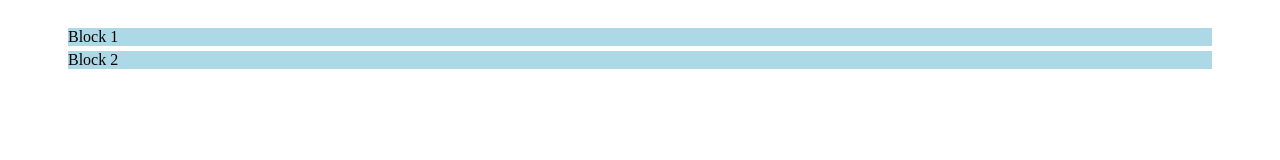
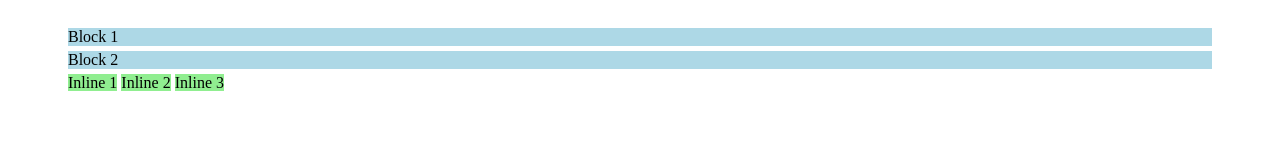
Before and after one commit to GufranKuraishi/WDW_0389, a plain HTML site: page Web Designing Workshop Assignment/Assignment-3.html in a window 1280 px wide. Drawn offline with Linux system fonts and the light colour scheme.

Commit message:
Inline elements completed

```diff
--- a/Web Designing Workshop Assignment/Assignment-3.html
+++ b/Web Designing Workshop Assignment/Assignment-3.html
@@ -12,10 +12,16 @@
            background-color: lightblue;
            margin-bottom: 5px;
            }
+        span {
+            background-color: lightgreen;
+        }
      </style>
 </head>
 <body>
     <div>Block 1</div>
     <div>Block 2</div>
+    <span>Inline 1</span>
+    <span>Inline 2</span>
+    <span>Inline 3</span>
 </body>
 </html>
```
